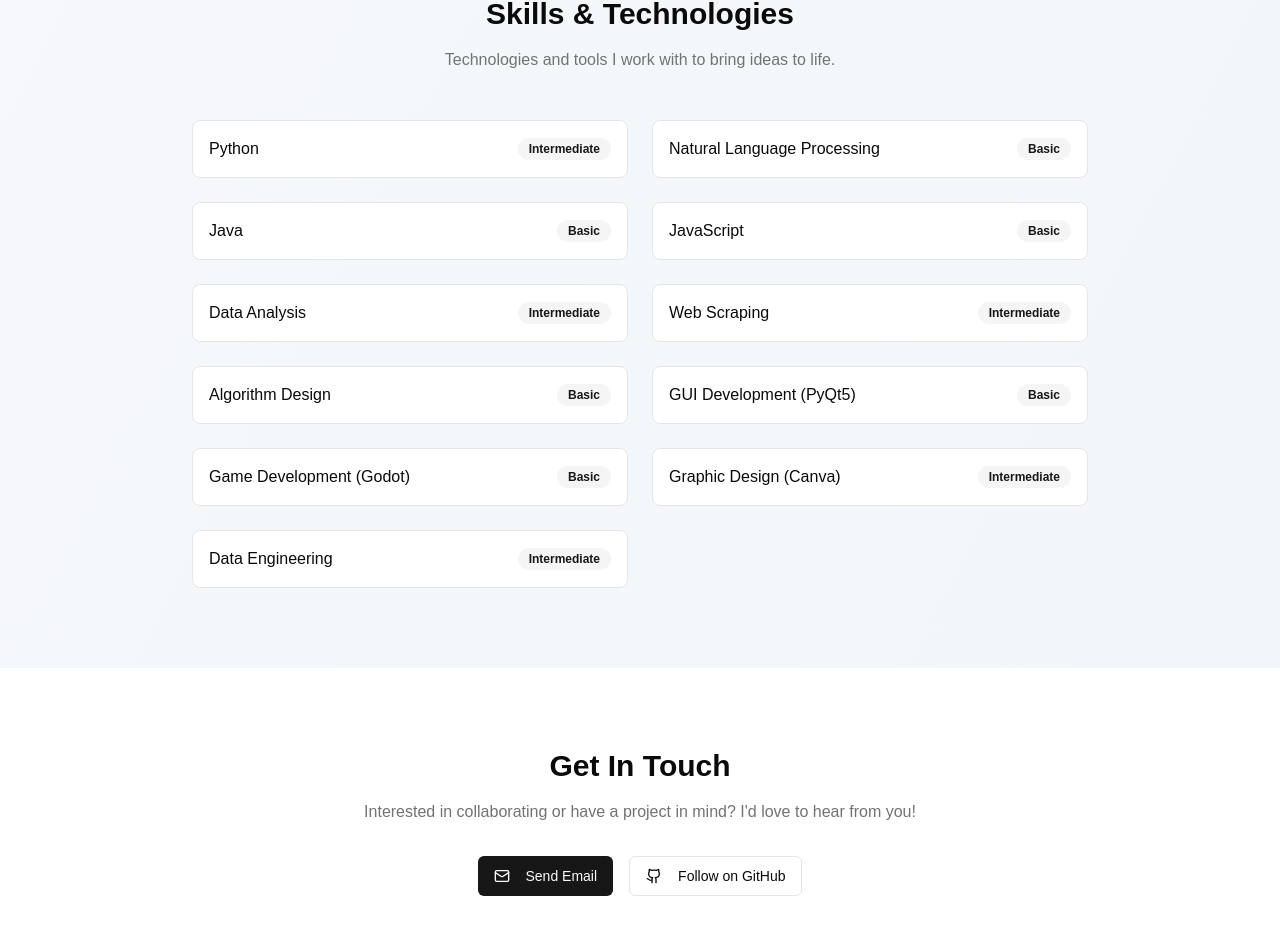
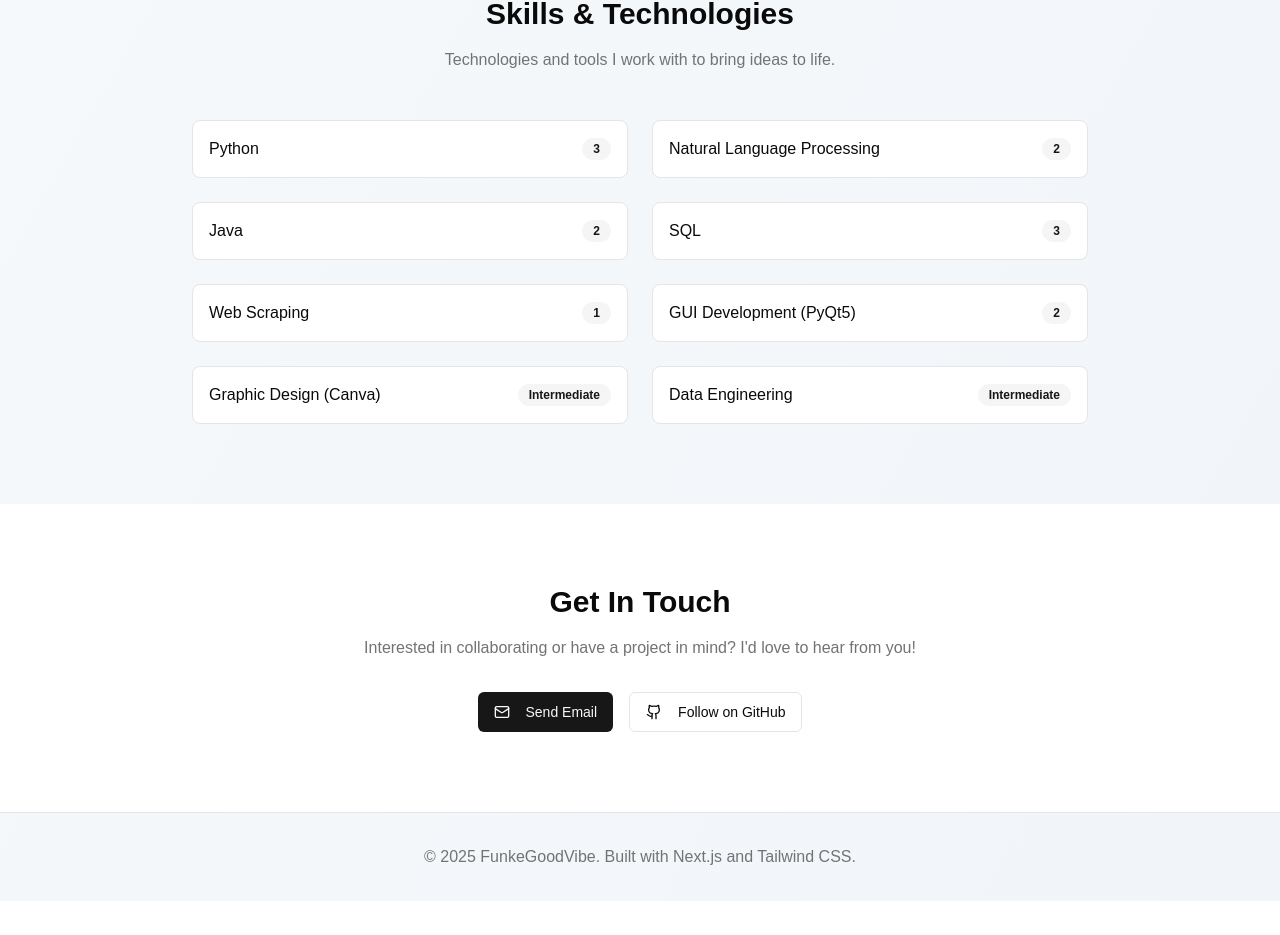
Before and after one commit to FunkeGoodVibe/funkegoodvibe.github.io, a Next.js app: page / in a window 1280 px wide. Shown: the part 1407-2342 px from the top of the page. After the commit the page ends 2308 px from the top, so only its background shows below. Built offline with nearby package versions, Linux system fonts and the light colour scheme.

Commit message:
update skill

```diff
--- a/app/page.tsx
+++ b/app/page.tsx
@@ -63,15 +63,12 @@ export default function Portfolio() {
   ]
 
   const skills = [
-    { name: "Python", level: "Intermediate" },
-    { name: "Natural Language Processing", level: "Basic"},
-    { name: "Java", level: "Basic" },
-    { name: "JavaScript", level: "Basic" },
-    { name: "Data Analysis", level: "Intermediate" },
-    { name: "Web Scraping", level: "Intermediate" },
-    { name: "Algorithm Design", level: "Basic" },
-    { name: "GUI Development (PyQt5)", level: "Basic" },
-    { name: "Game Development (Godot)", level: "Basic" },
+    { name: "Python", level: "3" },
+    { name: "Natural Language Processing", level: "2"},
+    { name: "Java", level: "2" },
+    { name: "SQL", level: "3" },
+    { name: "Web Scraping", level: "1" },
+    { name: "GUI Development (PyQt5)", level: "2" },
     { name: "Graphic Design (Canva)", level: "Intermediate" },
     { name: "Data Engineering", level: "Intermediate" }
   ]
```
Also changed, not shown: 1 other file (tests, documents, lock files or other folders).
